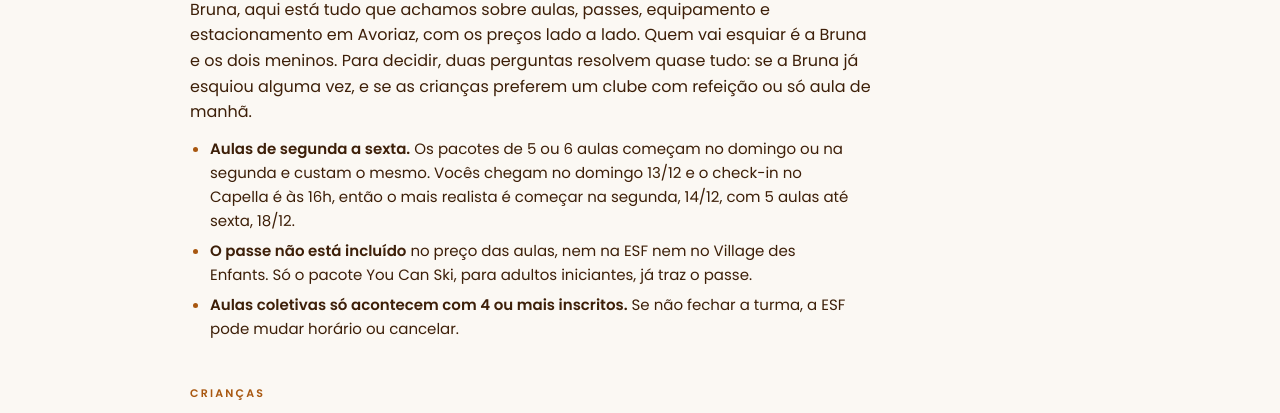
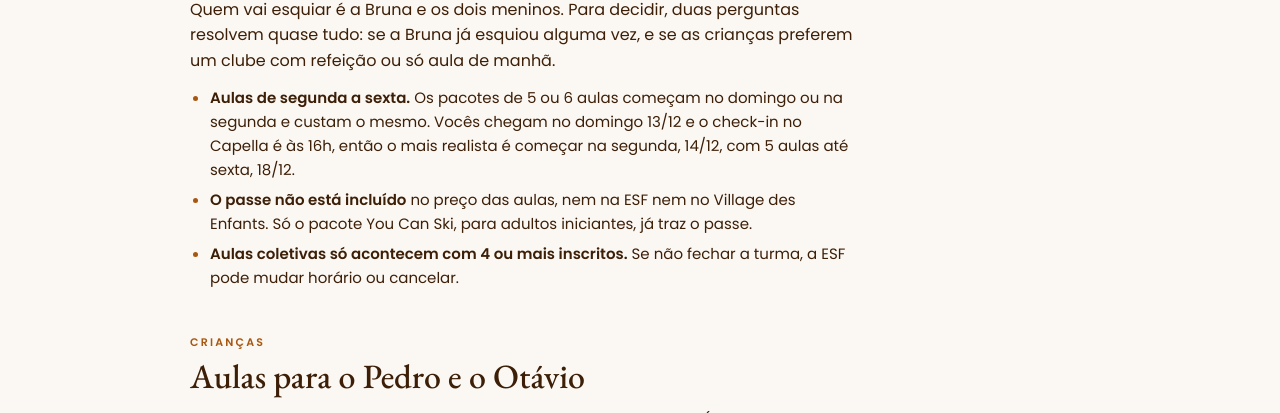
Before and after one commit to aflora-travel/aflora-sites, a plain HTML site: page bruna-ski-atividades-natal-2026/index.html in a window 1280 px wide. Shown: the part 687-1100 px from the top of the page. Drawn offline with nearby package versions, Linux system fonts and the light colour scheme.

Commit message:
Ski Bruna: remove frase de abertura do resumo
Co-Authored-By: Claude Sonnet 5.5 <noreply@anthropic.com>

```diff
--- a/bruna-ski-atividades-natal-2026/index.html
+++ b/bruna-ski-atividades-natal-2026/index.html
@@ -68,7 +68,7 @@ details summary:focus-visible{outline:3px solid var(--orange);outline-offset:2px
 <div class="panels"><div class="panel" id="p-ski">
 
 <section><div class="sec-eyebrow">Resumo</div><h2>O que muda o valor de cada escolha</h2>
-<p class="lead">Bruna, aqui está tudo que achamos sobre aulas, passes, equipamento e estacionamento em Avoriaz, com os preços lado a lado. Quem vai esquiar é a Bruna e os dois meninos. Para decidir, duas perguntas resolvem quase tudo: se a Bruna já esquiou alguma vez, e se as crianças preferem um clube com refeição ou só aula de manhã.</p>
+<p class="lead">Quem vai esquiar é a Bruna e os dois meninos. Para decidir, duas perguntas resolvem quase tudo: se a Bruna já esquiou alguma vez, e se as crianças preferem um clube com refeição ou só aula de manhã.</p>
 <ul>
 <li><b>Aulas de segunda a sexta.</b> Os pacotes de 5 ou 6 aulas começam no domingo ou na segunda e custam o mesmo. Vocês chegam no domingo 13/12 e o check-in no Capella é às 16h, então o mais realista é começar na segunda, 14/12, com 5 aulas até sexta, 18/12.</li>
 <li><b>O passe não está incluído</b> no preço das aulas, nem na ESF nem no Village des Enfants. Só o pacote You Can Ski, para adultos iniciantes, já traz o passe.</li>
```
